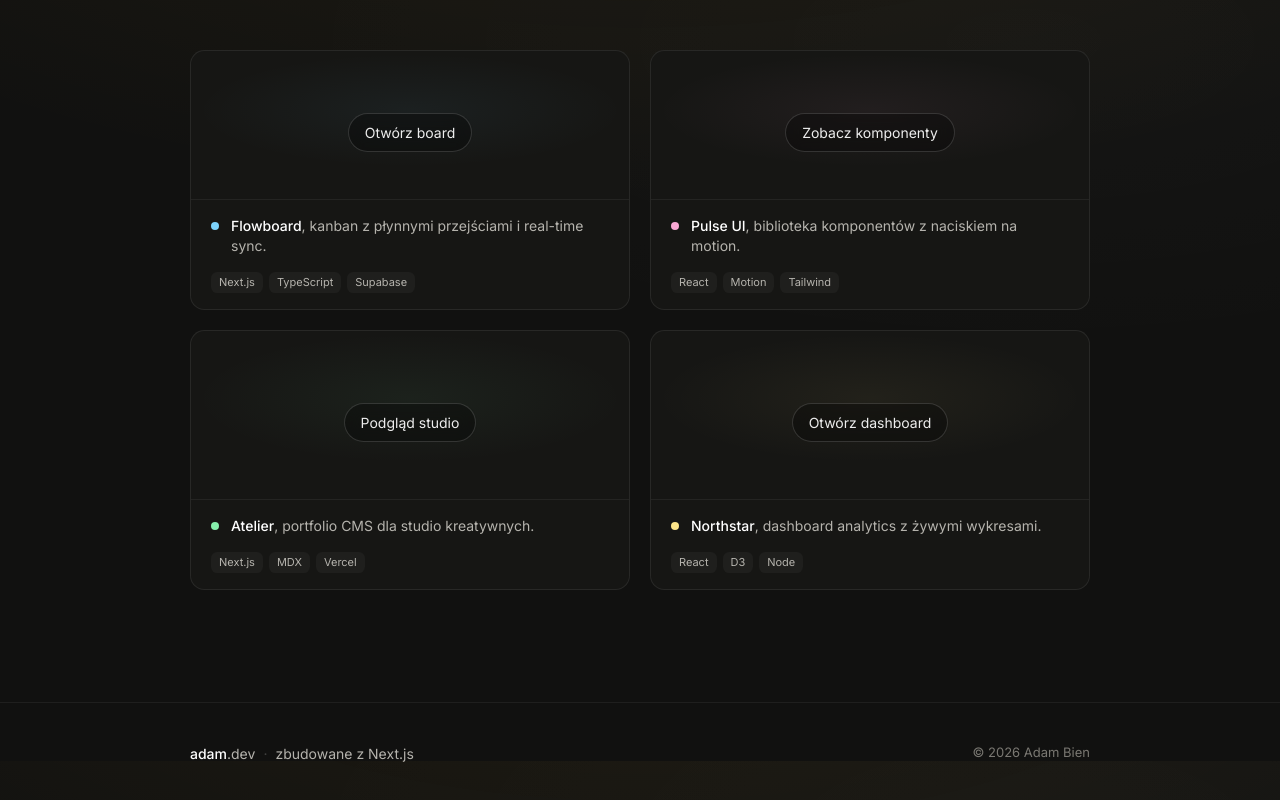
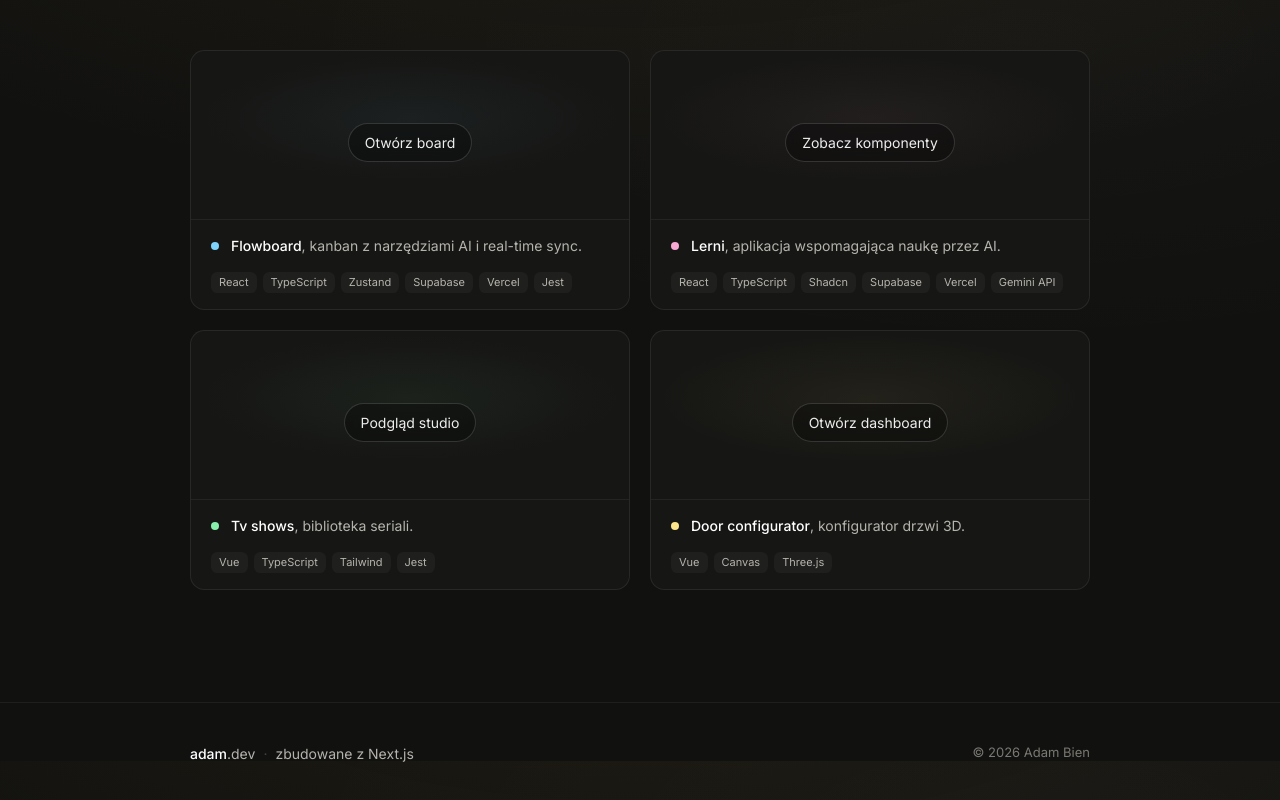
Before and after one commit to adambien94/Portfolio, a Next.js app: page / in a window 1280 px wide. Shown: the part 1639-2439 px from the top of the page. Built offline with nearby package versions, Linux system fonts and the light colour scheme.

Commit message:
projects info update

```diff
--- a/src/data/portfolio.ts
+++ b/src/data/portfolio.ts
@@ -24,35 +24,42 @@
   {
     id: "flowboard",
     name: "Flowboard",
-    description: "kanban z płynnymi przejściami i real-time sync.",
-    stack: ["Next.js", "TypeScript", "Supabase"],
+    description: "kanban z narzędziami AI i real-time sync.",
+    stack: ["React", "TypeScript", "Zustand", "Supabase", "Vercel", "Jest"],
     href: "#",
     accent: "#7dd3fc",
     previewLabel: "Otwórz board",
   },
   {
-    id: "pulse",
-    name: "Pulse UI",
-    description: "biblioteka komponentów z naciskiem na motion.",
-    stack: ["React", "Motion", "Tailwind"],
+    id: "lerni",
+    name: "Lerni",
+    description: "aplikacja wspomagająca naukę przez AI.",
+    stack: [
+      "React",
+      "TypeScript",
+      "Shadcn",
+      "Supabase",
+      "Vercel",
+      "Gemini API",
+    ],
     href: "#",
     accent: "#f9a8d4",
     previewLabel: "Zobacz komponenty",
   },
   {
-    id: "atelier",
-    name: "Atelier",
-    description: "portfolio CMS dla studio kreatywnych.",
-    stack: ["Next.js", "MDX", "Vercel"],
+    id: "TvShow",
+    name: "Tv shows",
+    description: "biblioteka seriali.",
+    stack: ["Vue", "TypeScript", "Tailwind", "Jest"],
     href: "#",
     accent: "#86efac",
     previewLabel: "Podgląd studio",
   },
   {
-    id: "northstar",
-    name: "Northstar",
-    description: "dashboard analytics z żywymi wykresami.",
-    stack: ["React", "D3", "Node"],
+    id: "doors",
+    name: "Door configurator",
+    description: "konfigurator drzwi 3D.",
+    stack: ["Vue", "Canvas", "Three.js"],
     href: "#",
     accent: "#fde68a",
     previewLabel: "Otwórz dashboard",
```
